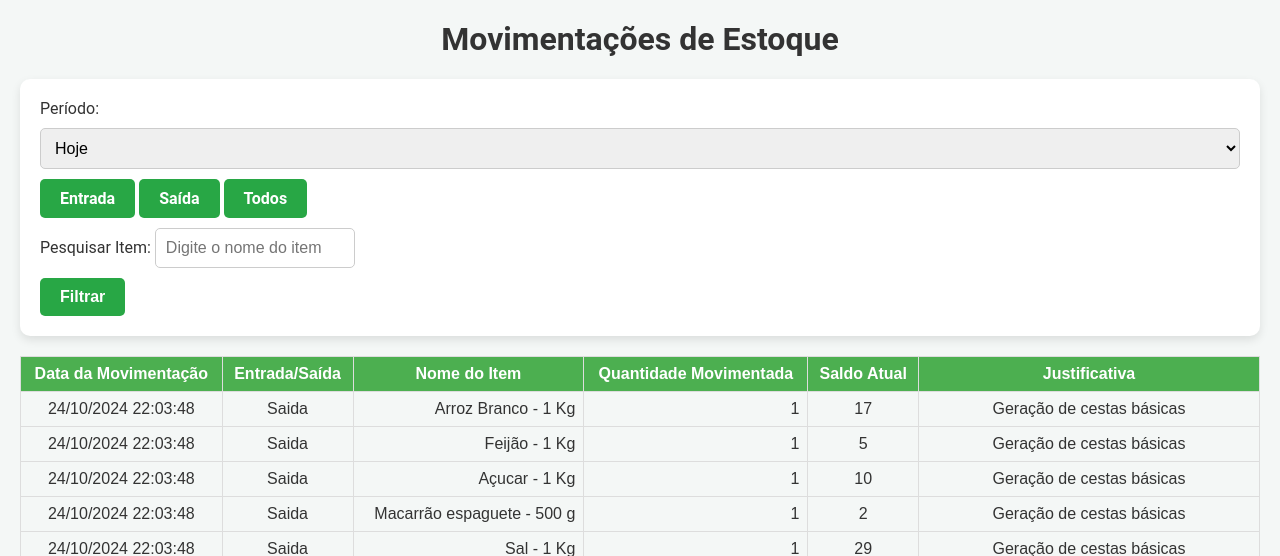
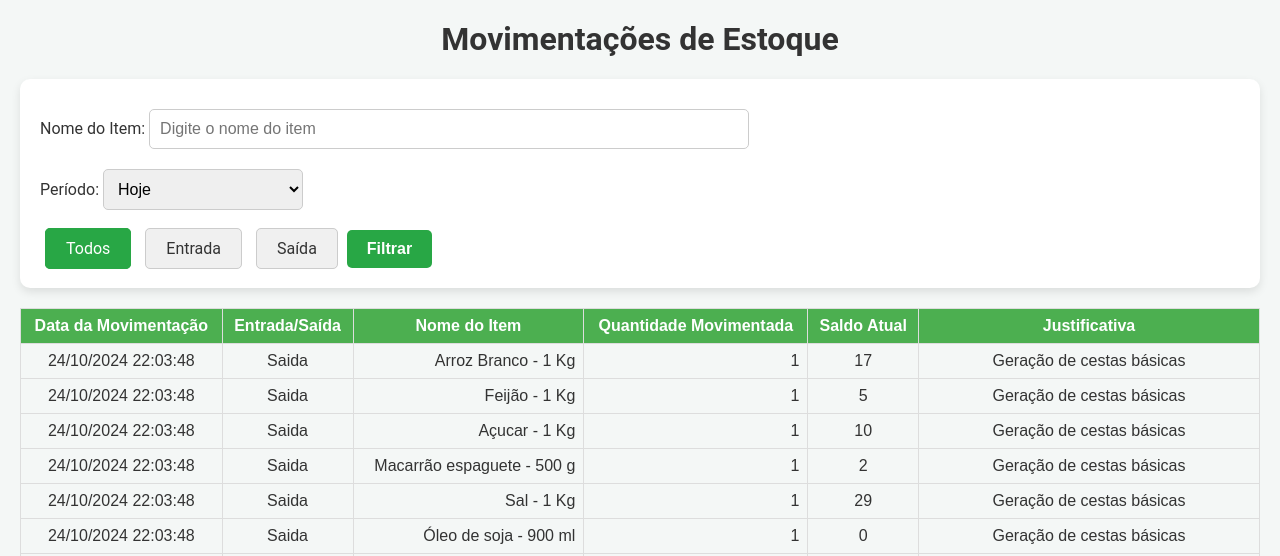
Before and after one commit to sieg3d/AtividadeIntegradoraV, a Flask app: page /movimentacoes in a window 1280 px wide. Shown: the part 49-605 px from the top of the page. Run offline with Flask 3, Linux system fonts and the light colour scheme.

Commit message:
Ajustes na interface

```diff
--- a/static/css/style.css
+++ b/static/css/style.css
@@ -596,8 +596,44 @@ input[type="radio"]:checked + .btn-filter {
     border-radius: 5px;
     cursor: pointer;
     margin: 20px auto 0;
-    width: 100%;
-}
+    width: 50%;
+}
+
+.saida-form-group #quantidade{
+    width: 100%;
+    max-width: 100px;
+}
+
+.entrada-form-group #quantidade{
+    width: 100%;
+    max-width: 100px;
+}
+
+
+.form-group #nome, #nome_compromisso, #search, #categoria{
+    width: 100%;
+    max-width: 700px;
+}
+.form-group #categoria{
+    width: 100%;
+    max-width: 300px;
+}
+
+.search-bar #nome_item{
+    width: 100%;
+    max-width: 600px;
+}
+
+#periodo{
+    width: 50%;
+    max-width: 200px;
+}
+
+#filtrar{
+    margin-top: 10px;
+}
+
+
 
 .entrada-btn-cadastrar {
     background-color: #28a745;
--- a/templates/cadastrar_projeto.html
+++ b/templates/cadastrar_projeto.html
@@ -37,7 +37,8 @@
                 <label for="previsao_termino">Previsão de término:</label>
                 <input type="date" id="previsao_termino" name="previsao_termino" required>
             </div>
-
+            </div>
+            <div class="form-row">
             <div class="form-group">
                 <label for="status">Status:</label>
                 <select id="status" name="status">
--- a/templates/index.html
+++ b/templates/index.html
@@ -9,7 +9,7 @@
         <div class="column">
             <div class="status-container">
                 <h3>Quantidade de Projetos</h3>
-                <div class="status-content">
+                <div class="status-content dashboard">
                     <img src="{{ url_for('static', filename='img/projeto.png') }}" alt="Ícone de projetos" width="100" height="100">
                     <ul>
                         <li class="nao-iniciado">Não Iniciado: {{ nao_iniciados }}</li>
@@ -35,7 +35,7 @@
         <div class="column">
             <div class="status-container">
                 <h3>Moradores e Beneficiados</h3>
-                <div class="status-content">
+                <div class="status-content dashboard">
                     <img src="{{ url_for('static', filename='img/moradores.png') }}" alt="Ícone de moradores" width="100" height="100">
                     <ul>
                         <li>Total de Moradores: {{ total_moradores }}</li>
--- a/templates/movimentacoes.html
+++ b/templates/movimentacoes.html
@@ -7,48 +7,60 @@
 
 <!-- Formulário para filtrar as movimentações de estoque -->
 <form method="GET" action="{{ url_for('movimentacoes_estoque') }}">
+
+
+    <!-- Campo de pesquisa por nome do item -->
+    <div class="search-bar">
+        <label for="nome_item">Nome do Item:</label>
+        <input type="text" name="nome_item" id="nome_item" placeholder="Digite o nome do item"
+            value="{{ request.args.get('nome_item', '') }}">
+    </div>
+
     <!-- Dropdown de Período -->
     <label for="periodo">Período:</label>
     <select name="periodo" id="periodo">
-            <option value="hoje" {% if request.args.get('periodo') == 'hoje' %}selected{% endif %}>Hoje</option>
-            <option value="semana" {% if request.args.get('periodo') == 'semana' %}selected{% endif %}>Esta semana</option>
-            <option value="mes" {% if request.args.get('periodo') == 'mes' %}selected{% endif %}>Este mês</option>
-            <option value="ano" {% if request.args.get('periodo') == 'ano' %}selected{% endif %}>Este ano</option>
-            <option value="ultimos_30_dias" {% if request.args.get('periodo') == 'ultimos_30_dias' %}selected{% endif %}>Últimos 30 dias</option>
-            <option value="ultimos_12_meses" {% if request.args.get('periodo') == 'ultimos_12_meses' %}selected{% endif %}>Últimos 12 meses</option>
-            <option value="todo" {% if request.args.get('periodo') == 'todo' %}selected{% endif %}>Todo o período</option>
-            <option value="personalizado" {% if request.args.get('periodo') == 'personalizado' %}selected{% endif %}>Período personalizado</option> <!-- Opção de período personalizado -->
+        <option value="hoje" {% if request.args.get('periodo')=='hoje' %}selected{% endif %}>Hoje</option>
+        <option value="semana" {% if request.args.get('periodo')=='semana' %}selected{% endif %}>Esta semana</option>
+        <option value="mes" {% if request.args.get('periodo')=='mes' %}selected{% endif %}>Este mês</option>
+        <option value="ano" {% if request.args.get('periodo')=='ano' %}selected{% endif %}>Este ano</option>
+        <option value="ultimos_30_dias" {% if request.args.get('periodo')=='ultimos_30_dias' %}selected{% endif %}>
+            Últimos 30 dias</option>
+        <option value="ultimos_12_meses" {% if request.args.get('periodo')=='ultimos_12_meses' %}selected{% endif %}>
+            Últimos 12 meses</option>
+        <option value="todo" {% if request.args.get('periodo')=='todo' %}selected{% endif %}>Todo o período</option>
+        <option value="personalizado" {% if request.args.get('periodo')=='personalizado' %}selected{% endif %}>Período
+            personalizado</option>
     </select>
 
     <!-- Filtro por Período de Datas Personalizado (inicialmente escondido) -->
     <div id="periodo-personalizado" style="display: none;">
         <label for="data_inicio">Data Início:</label>
-            <input type="date" name="data_inicio" id="data_inicio" value="{{ request.args.get('data_inicio') }}"> <!-- Campo de data inicial personalizado -->
+        <input type="date" name="data_inicio" id="data_inicio" value="{{ request.args.get('data_inicio') }}">
 
         <label for="data_fim">Data Fim:</label>
-            <input type="date" name="data_fim" id="data_fim" value="{{ request.args.get('data_fim') }}"> <!-- Campo de data final personalizado -->
+        <input type="date" name="data_fim" id="data_fim" value="{{ request.args.get('data_fim') }}">
     </div>
 
-        <!-- Filtro por tipo de movimentação com botões de rádio -->
+    <!-- Filtro por tipo de movimentação com botões de rádio  -->
     <div class="radio-buttons">
-            <input type="radio" id="entrada" name="tipo_movimentacao" value="entrada" class="btn-radio" {% if request.args.get('tipo_movimentacao') == 'entrada' %}checked{% endif %}>
-            <label for="entrada" class="btn">Entrada</label> <!-- Botão de rádio para entradas -->
+        <input type="radio" id="todos" name="tipo_movimentacao" value="todos" class="btn-radio" {% if
+            request.args.get('tipo_movimentacao', 'todos' )=='todos' %}checked{% endif %}>
+        <label for="todos" class="btn-filter">Todos</label>
 
-            <input type="radio" id="saida" name="tipo_movimentacao" value="saida" class="btn-radio" {% if request.args.get('tipo_movimentacao') == 'saida' %}checked{% endif %}>
-            <label for="saida" class="btn">Saída</label> <!-- Botão de rádio para saídas -->
 
-            <input type="radio" id="todos" name="tipo_movimentacao" value="todos" class="btn-radio" {% if request.args.get('tipo_movimentacao') == 'todos' %}checked{% endif %}>
-            <label for="todos" class="btn">Todos</label> <!-- Botão de rádio para todas as movimentações -->
-        </div>
+        <input type="radio" id="entrada" name="tipo_movimentacao" value="entrada" class="btn-radio" {% if
+            request.args.get('tipo_movimentacao')=='entrada' %}checked{% endif %}>
+        <label for="entrada" class="btn-filter">Entrada</label>
 
-        <!-- Campo de pesquisa por nome do item -->
-        <div class="search-bar">
-            <label for="nome_item">Pesquisar Item:</label>
-            <input type="text" name="nome_item" id="nome_item" placeholder="Digite o nome do item" value="{{ request.args.get('nome_item', '') }}"> <!-- Campo de busca por nome do item -->
+        <input type="radio" id="saida" name="tipo_movimentacao" value="saida" class="btn-radio" {% if
+            request.args.get('tipo_movimentacao')=='saida' %}checked{% endif %}>
+        <label for="saida" class="btn-filter">Saída</label>
+
+        <button type="submit" id="filtrar">Filtrar</button>
     </div>
 
     <!-- Botão para submeter o formulário de filtro -->
-        <button type="submit">Filtrar</button>
+
 </form>
 
 <!-- Tabela para exibir as movimentações filtradas -->
@@ -67,12 +79,12 @@
         <!-- Itera sobre as movimentações de estoque filtradas -->
         {% for movimentacao in movimentacoes %}
         <tr>
-                <td>{{ movimentacao.data_hora.astimezone(tz).strftime('%d/%m/%Y %H:%M:%S') }}</td> <!-- Data e hora da movimentação -->
-                <td>{{ movimentacao.tipo_movimentacao | capitalize }}</td> <!-- Tipo de movimentação (Entrada/Saída) -->
-                <td>{{ movimentacao.item.nome }}</td> <!-- Nome do item movimentado -->
-                <td>{{ movimentacao.quantidade }}</td> <!-- Quantidade movimentada -->
-                <td>{{ movimentacao.saldo_atual }}</td> <!-- Saldo atual do item -->
-                <td>{{ movimentacao.justificativa }}</td> <!-- Justificativa da movimentação -->
+            <td>{{ movimentacao.data_hora.astimezone(tz).strftime('%d/%m/%Y %H:%M:%S') }}</td>
+            <td>{{ movimentacao.tipo_movimentacao | capitalize }}</td>
+            <td>{{ movimentacao.item.nome }}</td>
+            <td>{{ movimentacao.quantidade }}</td>
+            <td>{{ movimentacao.saldo_atual }}</td>
+            <td>{{ movimentacao.justificativa }}</td>
         </tr>
         {% endfor %}
     </tbody>
--- a/templates/saida_item.html
+++ b/templates/saida_item.html
@@ -28,8 +28,9 @@
             <!-- Campo para inserir a justificativa da saída de itens -->
             <div class="saida-form-group">
                 <label for="justificativa">Justificativa:</label>
-                <input type="text" name="justificativa" id="justificativa" placeholder="Informe o motivo da saída" required>
+                <textarea name="justificativa" id="justificativa" placeholder="Informe o motivo da saída" rows="4" required></textarea>
             </div>
+
 
             <!-- Botão para submeter o formulário -->
             <button type="submit" class="saida-btn-cadastrar">Registrar Saída</button>
```
Also changed, not shown: other parts of static/css/style.css (+31 -0 lines), templates/estoque_atual.html (+4 -4 lines), instance/projetos.db. Lines whose indentation alone changed are shown as unchanged.
